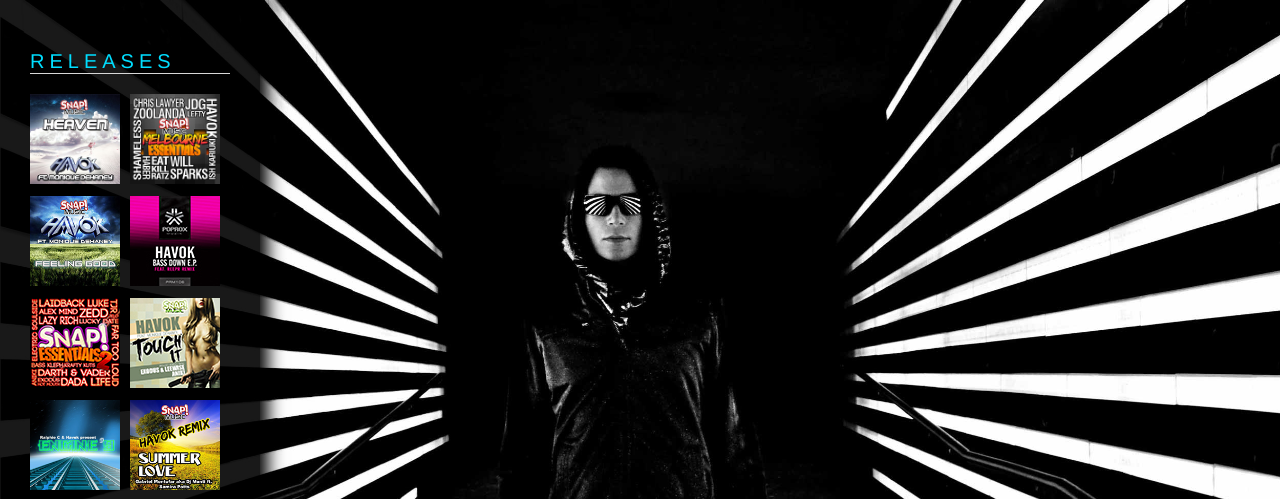
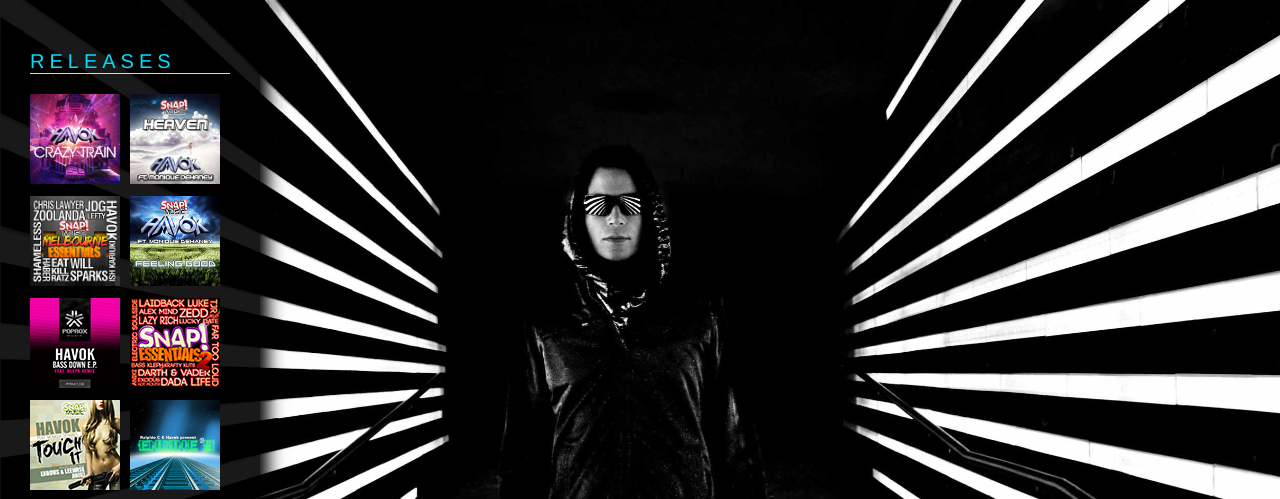
Before and after one commit to adamgedney/djhavok, a plain HTML site: page index.html in a window 1280 px wide. Shown: the top 499 px of the page. Drawn offline with Linux system fonts and the light colour scheme.

Commit message:
added crazy train release and moved dowloads down a bit

```diff
--- a/css/main.css
+++ b/css/main.css
@@ -117,7 +117,7 @@ h2.release{
 }
 
 #release{
-	height: 450px;
+	height: 525px;
 	width: 200px;
 	margin: 10px 0 0 0;
 	float: left;
--- a/index.html
+++ b/index.html
@@ -15,6 +15,8 @@
 					<div id="content" >
 						<div id="release" >
 							<ul>
+								<li><a target="_blank" href="http://www.beatport.com/release/crazy-train/1250805" ><img src="images/havok-train.jpg" alt=""/></a></li>
+
 								<li><a target="_blank" href="http://www.beatport.com/release/heaven/1211423" ><img src="images/heaven.jpg" alt="Heaven"/></a></li>
 
 								<li><a target="_blank" href="http://www.beatport.com/release/melbourne-essentials/1206932" ><img src="images/melbourne.jpg" alt="Melbourne Essentials"/></a></li>
```
Also changed, not shown: images/havok-train.jpg (added), 1 other file.
